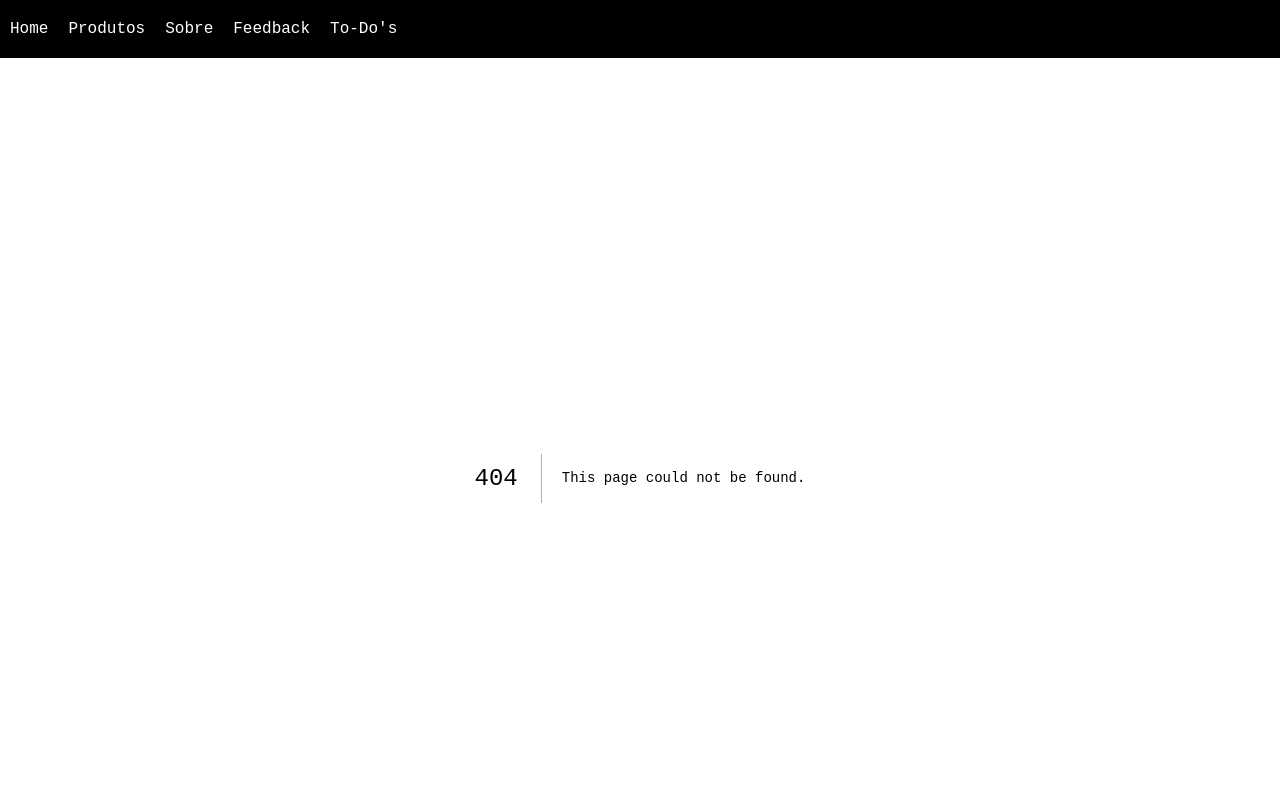
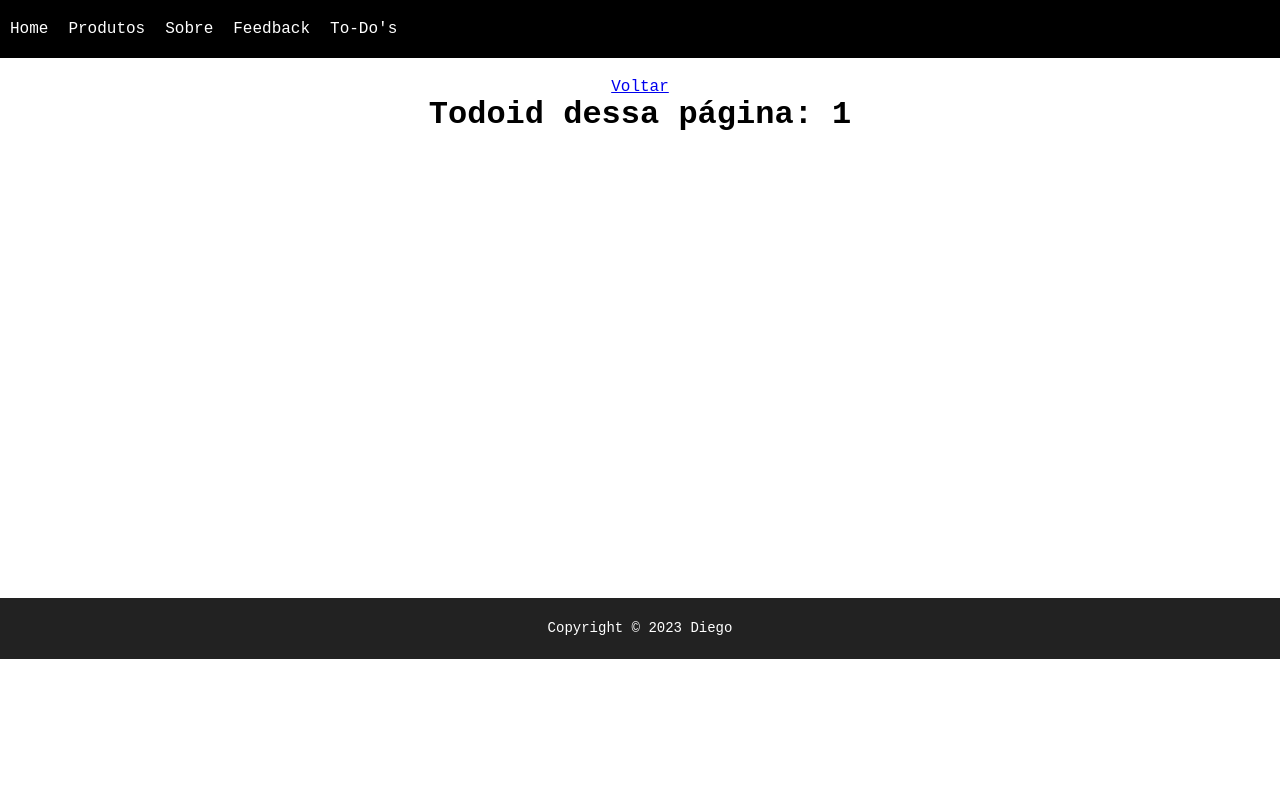
Before and after one commit to diegotrevisancc/nextjs-fundamentals, a Next.js app: page /todos/1 in a window 1280 px wide. Before the commit this address had no page. Shown: the top 800 px of the page. Built offline with nearby package versions, Linux system fonts and the light colour scheme.

Commit message:
created a page for each todo using dinamy routes feature, this dynamic page shows the todo id that is in the url

```diff
--- /dev/null
+++ b/pages/todos/[todoId].js
@@ -0,0 +1,13 @@
+import Link from "next/link"
+import { useRouter } from "next/router"
+
+export default function Todo() {
+  const router = useRouter();
+  const todoId = router.query.todoId; //pega o parametro no final da url, no caso o id do todo que gera a página
+  return (
+    <>
+      <Link href="/todos">Voltar</Link>
+      <h1>Todoid dessa página: {todoId}</h1>
+    </>
+  )
+}
--- a/pages/todos.js
+++ b/pages/todos/index.js
@@ -1,4 +1,4 @@
-import styles from '../styles/Todos.module.css'
+import styles from '../../styles/Todos.module.css'
 
 export async function getStaticProps() {
   const data = await fetch('https://jsonplaceholder.typicode.com/todos');
```
